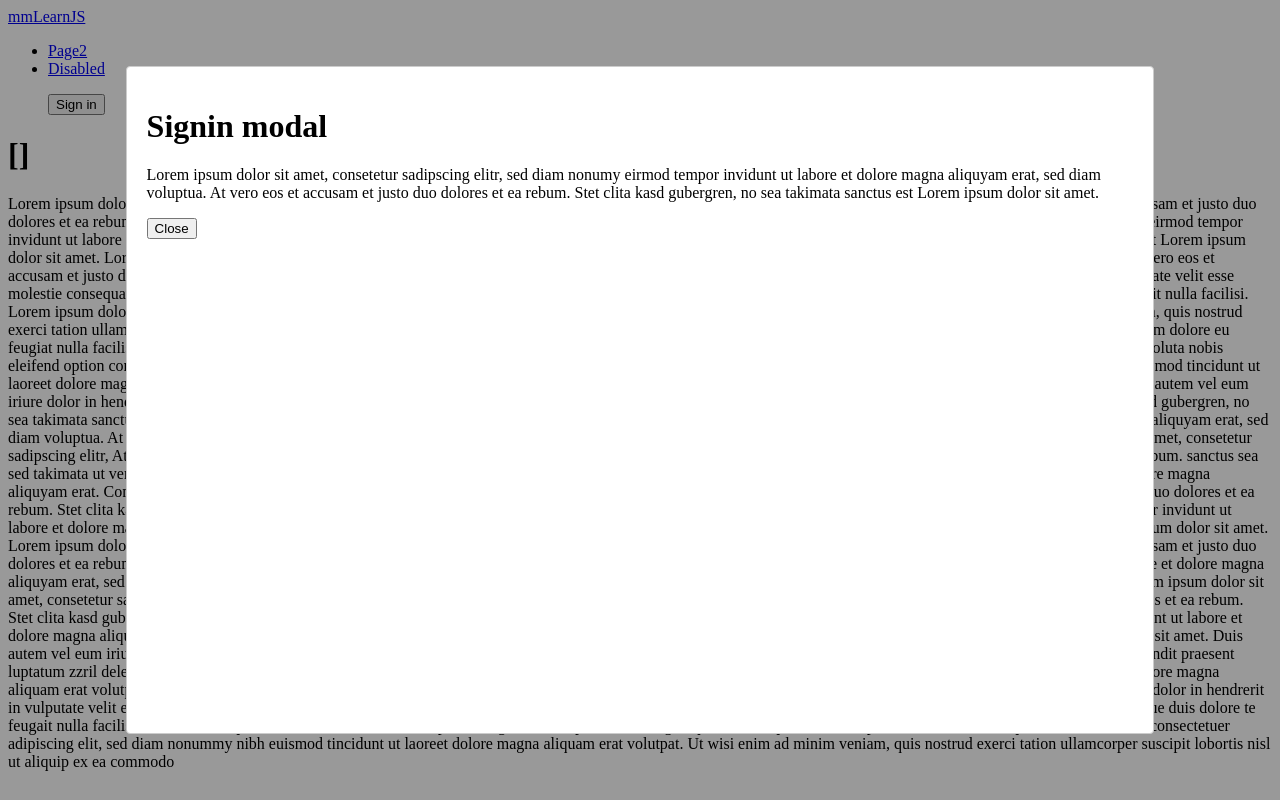
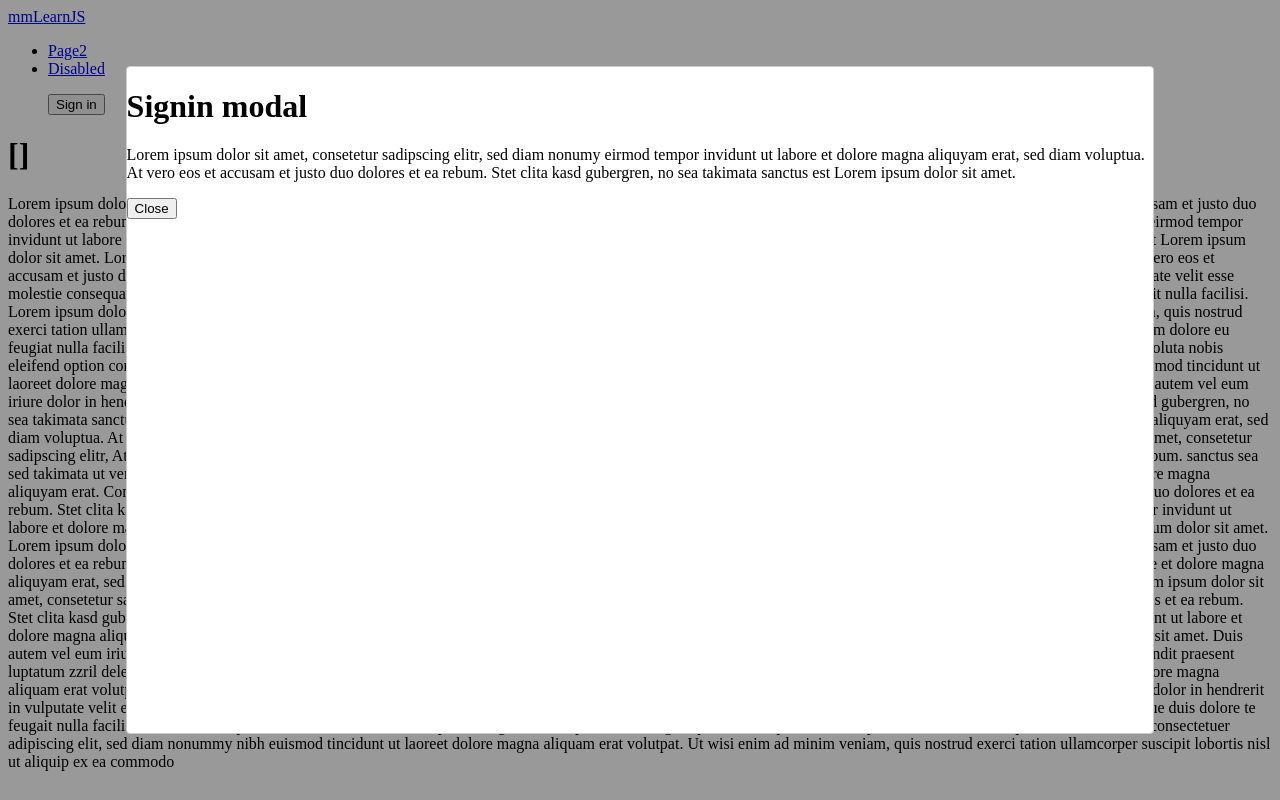
Before and after one commit to Maks0bs/mmLearnJS_frontend, a React (Create React App) app: page / in a window 1280 px wide. Both pictures are taken after a click on the button "Sign in". Built offline with nearby package versions, Linux system fonts and the light colour scheme; no server answers.

Commit message:
some refactoring

```diff
--- a/src/index.js
+++ b/src/index.js
@@ -3,9 +3,6 @@ import ReactDOM from 'react-dom';
 import App from './App';
 import {Provider} from 'react-redux'
 import store from './store'
-import ReactModal from 'react-modal'
-
-ReactModal.setAppElement(document.getElementById('root'));
 
 ReactDOM.render(
   	<React.StrictMode>
--- a/src/store.js
+++ b/src/store.js
@@ -11,7 +11,7 @@ let store = createStore(
 	initialState,
 	compose(
 		applyMiddleware(...middleware),
-		window.__REDUX_DEVTOOLS_EXTENSION__ && window.__REDUX_DEVTOOLS_EXTENSION__()
+		window.__REDUX_DEVTOOLS_EXTENSION__ ? window.__REDUX_DEVTOOLS_EXTENSION__ && window.__REDUX_DEVTOOLS_EXTENSION__() : f => f
 	)
 )
 
--- a/src/views/PublicRouter/components/SigninModal.js
+++ b/src/views/PublicRouter/components/SigninModal.js
@@ -4,9 +4,27 @@ import { connect } from 'react-redux'
 
 
 class SigninModal extends Component {
+
+    componentWillMount() {
+        console.log('mount');
+        document.addEventListener('mousedown', this.handleClick, false);
+    }
+
+    componentWillUnmount() {
+        document.removeEventListener('mousedown', this.handleClick, false);
+    }
+
+    handleClick = (e) => {
+        if (this.node.contains(e.target)){
+            return;
+        }
+
+        //this.props.hideModal();
+    }
+
     render() {
         return (
-            <div>
+            <div ref={node => {console.log('node'); this.node = node}}>
                 <h1>Signin modal</h1>
                 <p>Lorem ipsum dolor sit amet, consetetur sadipscing elitr, sed diam nonumy eirmod tempor invidunt ut labore et dolore magna aliquyam erat, sed diam voluptua. At vero eos et accusam et justo duo dolores et ea rebum. Stet clita kasd gubergren, no sea takimata sanctus est Lorem ipsum dolor sit amet.</p>
 
--- a/src/views/components/ModalRoot.js
+++ b/src/views/components/ModalRoot.js
@@ -1,9 +1,12 @@
 import React, { Component } from 'react';
 import { connect } from 'react-redux'
 import Modal from 'react-modal'
+import { hideModal } from './services/actions'
 
+Modal.setAppElement(document.getElementById('root'));
 
 class ModalRoot extends Component {
+
 	render() {
 		let { ModalComponent } = this.props;
 		if (!ModalComponent) {
@@ -19,15 +22,15 @@ class ModalRoot extends Component {
 						position: 'fixed',
 						backgroundColor: 'rgba(0, 0, 0, 0.4)',
 						zIndex: 10,
-						'overflow-y': 'hidden'
+						overflow: 'hidden'
 					},
 					content: {
 						margin: '2%',
+						padding: '0px',
 						left: '100px',
 						right: '100px'
 					}
 				}}
-				shouldCloseOnEsc={true}
 			>
 				<ModalComponent />
 			</Modal>
@@ -35,8 +38,6 @@ class ModalRoot extends Component {
 	}
 }
 
-
-// !!!!!!!!!!!!!!!
 let mapStateToProps = (state) => {
 	let { ModalComponent } = state.viewsReducer.components;
 	return {
```
